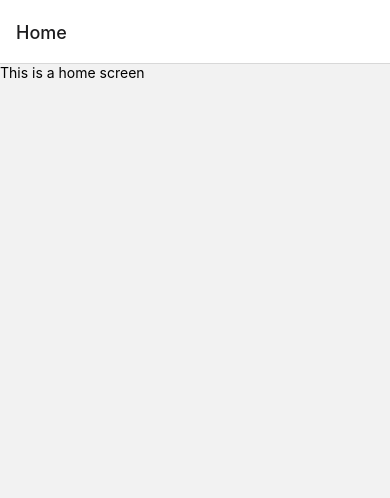
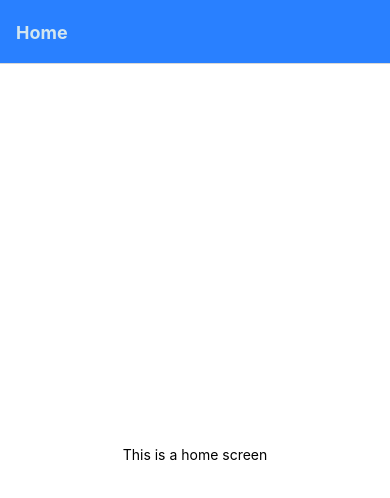
Before and after one commit to hmcvay/TakeCare, a React Native app: screen /Home in a window 390 px wide. Shown: the top 498 px of the page. Built offline with nearby package versions, Linux system fonts and the light colour scheme.

Commit message:
WIP: styling Home

```diff
--- a/src/components/App.js
+++ b/src/components/App.js
@@ -1,6 +1,10 @@
 import { StatusBar } from 'expo-status-bar';
 import React from 'react';
-import { StyleSheet, Text, View } from 'react-native';
+import {
+  StyleSheet,
+  Text,
+  View,
+} from 'react-native';
 import Home from './Home';
 
 import { NavigationContainer } from '@react-navigation/native';
@@ -10,21 +14,35 @@ const Stack = createNativeStackNavigator();
 
 const App = () => {
   return (
-   <NavigationContainer>
-     <Stack.Navigator>
-       <Stack.Screen name="Home" component={Home} />
-     </Stack.Navigator>
-   </NavigationContainer>
+    <NavigationContainer>
+      <Stack.Navigator
+        initialRouteName='Home'
+        screenOptions={{
+          headerStyle: {
+            backgroundColor: '#2980ff',
+          },
+          headerTintColor: '#d2e6ef',
+          headerTitleStyle: {
+            fontWeight: 'bold',
+          },
+        }}>
+        <Stack.Screen
+          name="Home"
+          component={Home}
+          // options={{headerShown: false}}
+        />
+      </Stack.Navigator>
+    </NavigationContainer>
   );
 };
 
-const styles = StyleSheet.create({
-  container: {
-    flex: 1,
-    backgroundColor: '#fff',
-    alignItems: 'center',
-    justifyContent: 'center',
-  },
-});
+// const styles = StyleSheet.create({
+//   container: {
+//     flex: 1,
+//     backgroundColor: '#fff',
+//     alignItems: 'center',
+//     justifyContent: 'center',
+//   },
+// });
 
 export default App;
--- a/src/components/Home.js
+++ b/src/components/Home.js
@@ -2,14 +2,24 @@ import React from 'react';
 import {
   View,
   Text,
+  StyleSheet,
 } from 'react-native';
 
 function Home({navigation}){
   return(
-    <View>
+    <View style={styles.container}>
       <Text>This is a home screen</Text>
     </View>
   )
 };
 
+const styles = StyleSheet.create({
+  container: {
+    flex: 1,
+    backgroundColor: '#fff',
+    alignItems: 'center',
+    justifyContent: 'center',
+  },
+});
+
 export default Home;
```
